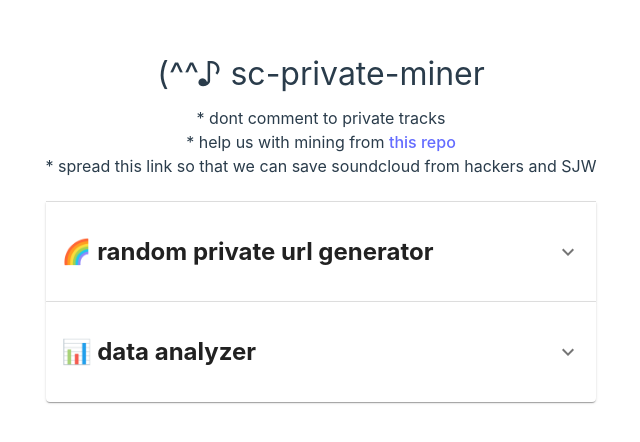
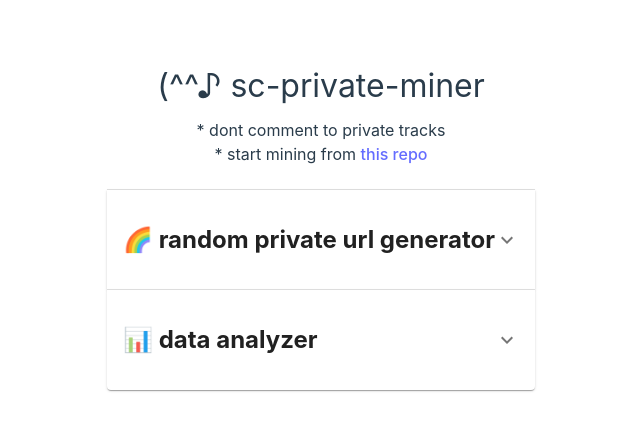
Before and after one commit to jumang4423/sc_private_miner, a React (Vite) app in the folder db_acc_frontend/: page / in a window 1280 px wide. Shown: the part 174-616 px from the top of the page, without its empty margins (319-959 px from the left). Built offline with nearby package versions, Linux system fonts and the light colour scheme.

Commit message:
sdlkfjsdf

```diff
--- a/db_acc_frontend/src/App.tsx
+++ b/db_acc_frontend/src/App.tsx
@@ -156,7 +156,7 @@
         </div>
         <div style={{ fontSize: "1rem", marginBottom: "24px" }}>
           * dont comment to private tracks
-          <br />* help us with mining from{" "}
+          <br />* start mining from{" "}
           <a
             href="https://github.com/jumang4423/sc_private_miner"
             target="_blank"
@@ -164,8 +164,6 @@
           >
             this repo
           </a>
-          <br />* spread this link so that we can save soundcloud from hackers
-          and SJW
         </div>
         <Accordion
           onChange={() => setIsUrlGeneratorOpen(!is_url_generator_open)}
```
